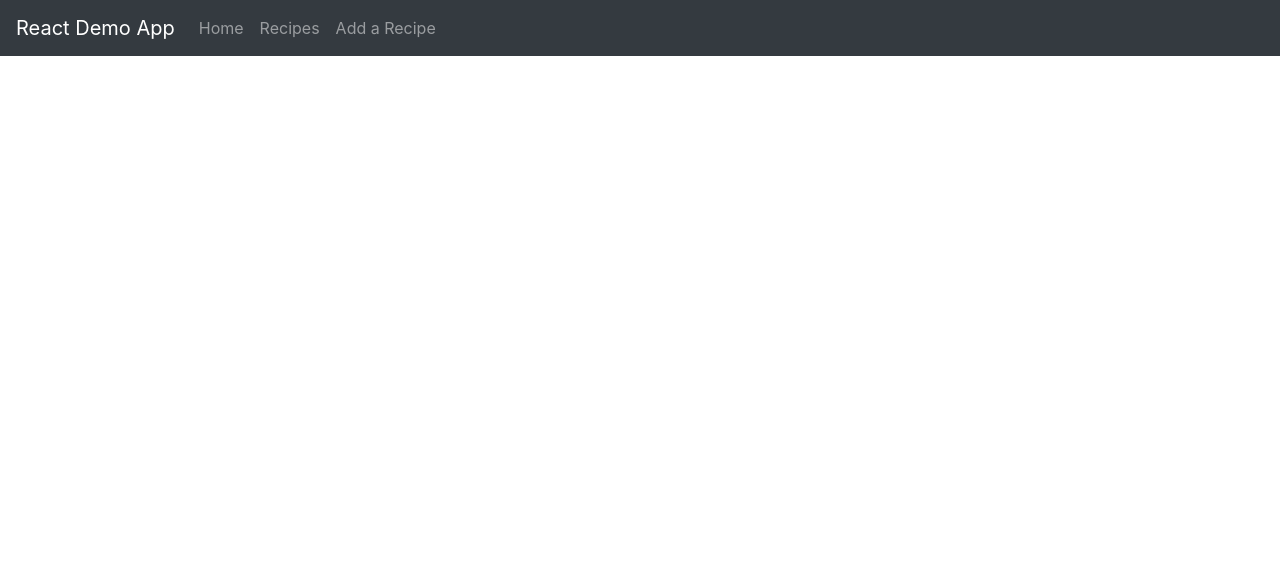
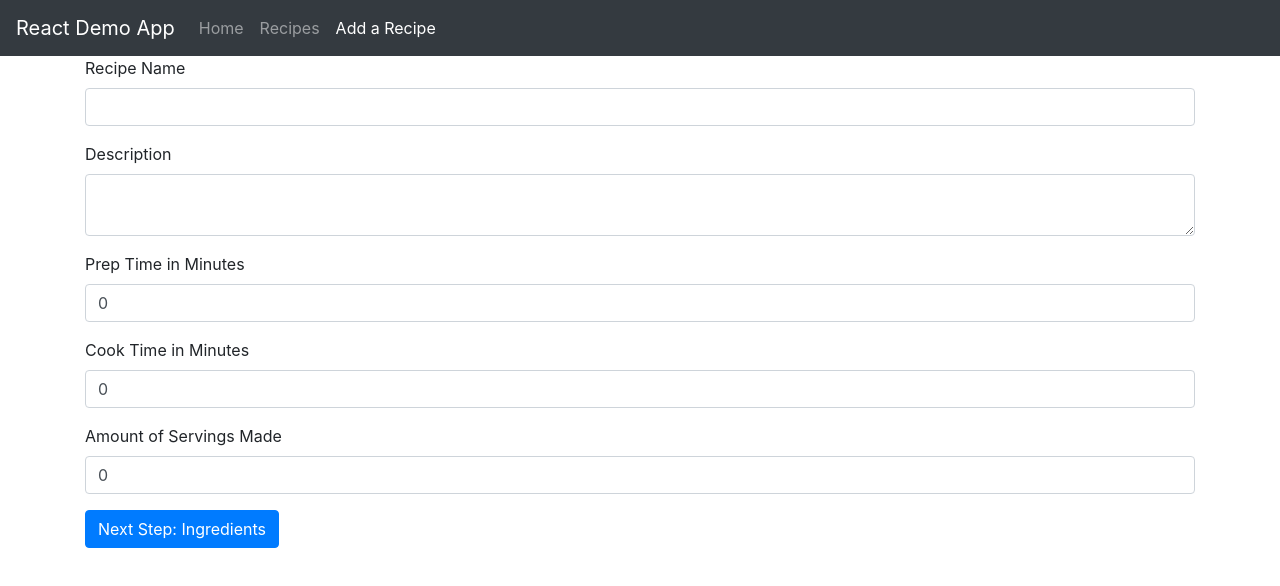
Before and after one commit to kyleb68/meal-prep-react, a React (Create React App) app: page /#/AddRecipes in a window 1280 px wide. Before the commit this address led to /#/. Shown: the top 586 px of the page. Built offline with nearby package versions, Linux system fonts and the light colour scheme.

Commit message:
cleaned up recipe details page

```diff
--- a/src/views/RecipeInputViews/AddRecipes.js
+++ b/src/views/RecipeInputViews/AddRecipes.js
@@ -1,9 +1,6 @@
 import React, { Component } from "react";
-import { Container, Form, Button, Nav, Navbar } from "react-bootstrap";
+import { Container, Form, Button } from "react-bootstrap";
 import { Link } from "react-router-dom";
-import IngredientInputView from "./IngredientInputView";
-//import IngredientInput from "../../components/IngredientInput";
-import axios from "axios";
 
 class AddRecipes extends Component {
   constructor(props) {
@@ -24,29 +21,6 @@ class AddRecipes extends Component {
     this.handlePrepChange = this.handlePrepChange.bind(this);
     this.handleServingChange = this.handleServingChange.bind(this);
   }
-  setRecipeProperties = (event) => {
-    event.preventDefault();
-    const recipe = this.state;
-
-    axios({
-      method: "post",
-      url: "http://localhost:3000/recipes",
-      headers: {
-        "Content-Type": "application/json",
-      },
-      data: {
-        recipe,
-      },
-    })
-      .then((resp) => {
-        console.log(resp.data);
-      })
-      .catch((err) => {
-        console.log(err);
-      });
-  };
-
-  writeRecipe = (recipe) => {};
 
   handleTitleChange = (event) => {
     this.setState({ title: event.target.value });
@@ -79,8 +53,7 @@ class AddRecipes extends Component {
   render() {
     return (
       <Container>
-        <Form onSubmit={this.setRecipeProperties}>
-          <Button type="submit">Submit Recipe</Button>
+        <Form>
           <Form.Group controlId="formRecipeTitle">
             <Form.Label>Recipe Name</Form.Label>
             <Form.Control
@@ -124,9 +97,14 @@ class AddRecipes extends Component {
               onChange={this.handleServingChange}
             />
           </Form.Group>
-          {/* <IngredientInput ingredients={this.state.ingredients} /> */}
-          <Button onClick={this.addIngredientInput}>Add Ingredient</Button>
-          <Link to="/ingredient-input">Test</Link>
+          <Link
+            to={{
+              pathname: "/ingredient-input",
+              state: { recipe: this.state },
+            }}
+          >
+            <Button>Next Step: Ingredients</Button>
+          </Link>
         </Form>
       </Container>
     );
--- a/src/views/RecipeInputViews/IngredientInputView.js
+++ b/src/views/RecipeInputViews/IngredientInputView.js
@@ -9,7 +9,7 @@ class IngredientInputView extends Component {
   }
 
   componentDidMount = () => {
-    console.log("Test");
+    console.log(this.props.location.state);
   };
 
   render() {
```
